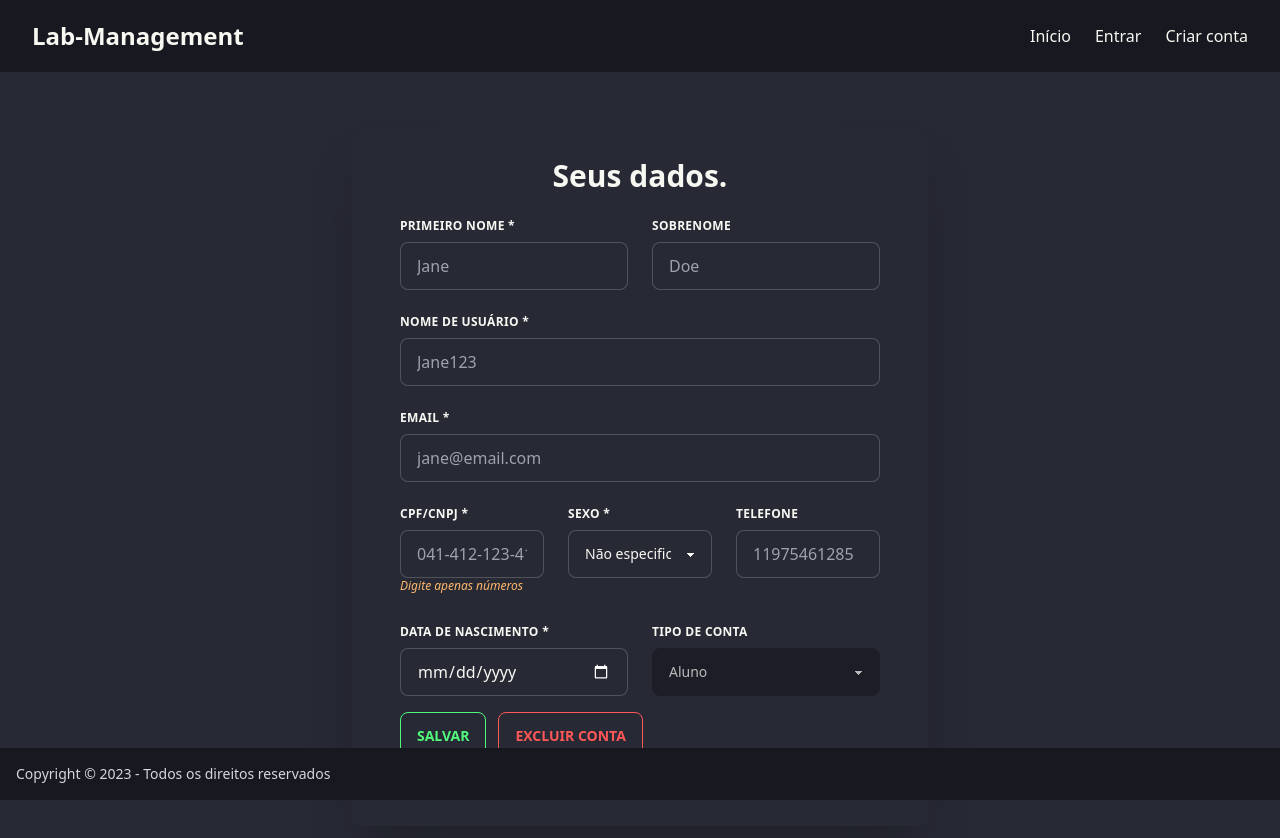
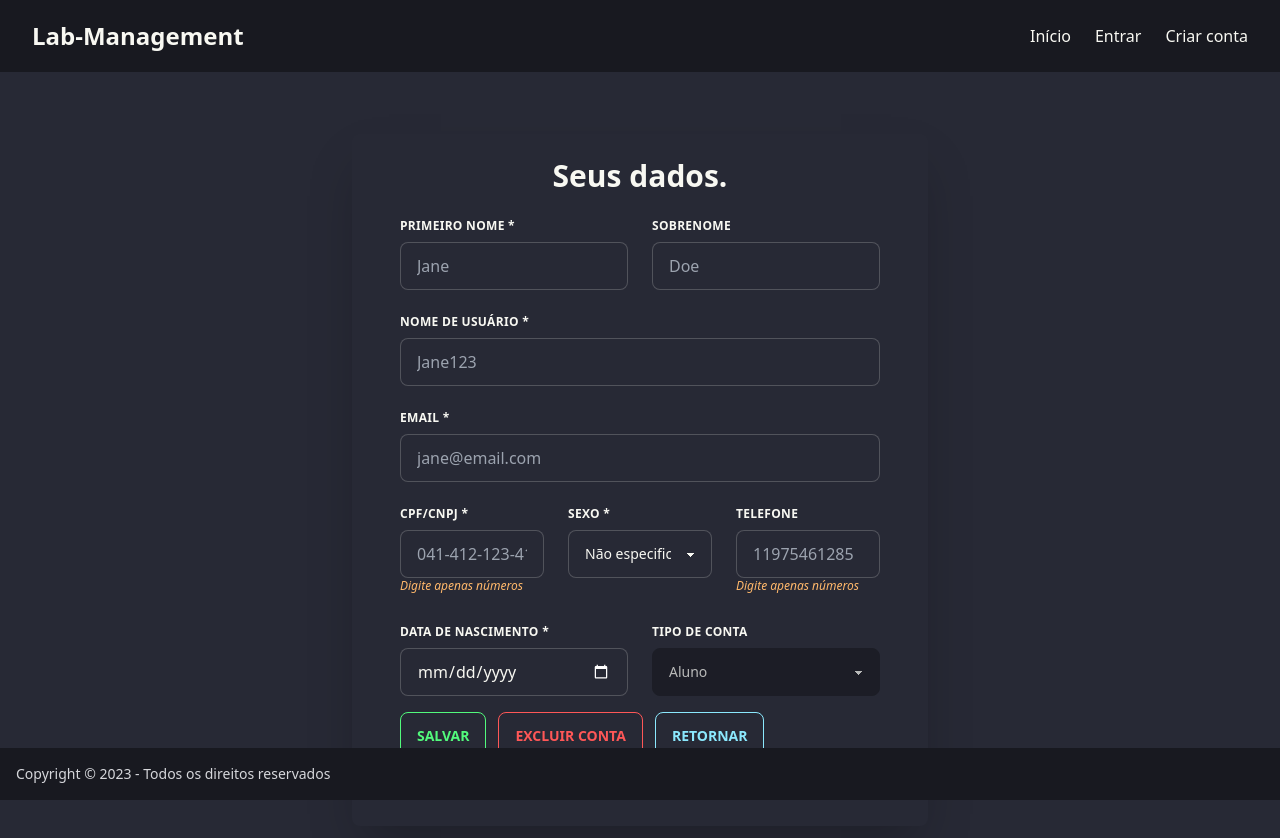
Before and after one commit to FabioVV/web-lab, a Next.js app: page /users/account in a window 1280 px wide. Shown: the top 838 px of the page. Built offline with nearby package versions, Linux system fonts and the light colour scheme; no server answers.

Commit message:
UI changes to account page

```diff
--- a/app/users/account/page.js
+++ b/app/users/account/page.js
@@ -296,6 +296,7 @@ const UserAccount = () => {
                      {...register("phone", {  maxLength:{value:20, message:'Máximo de 14 caracteres'}, onChange: (e) => {setUser({...user, phone:e.target.value})}, })}
 
                     />
+                    <p className="text-accent text-xs italic">Digite apenas números</p>
                   </div>
 
                 </div>
@@ -344,8 +345,12 @@ const UserAccount = () => {
 
                       </button>
 
-                      <button disabled={isLoading} onClick={() => {document.getElementById(`my_modal_delete_user_${session?.user.id}`)?.showModal()}} className="btn btn-outline btn-error" type='button' >
+                      <button disabled={isLoading} onClick={() => {document.getElementById(`my_modal_delete_user_${session?.user.id}`)?.showModal()}} className="btn btn-outline btn-error mr-3" type='button' >
                         Excluir conta
+                      </button>
+
+                      <button onClick={()=>{window.location.href='/'}} disabled={isLoading} className="btn btn-outline btn-info mr-3" type='button' >
+                        Retornar
                       </button>
                     </div>
 
```
